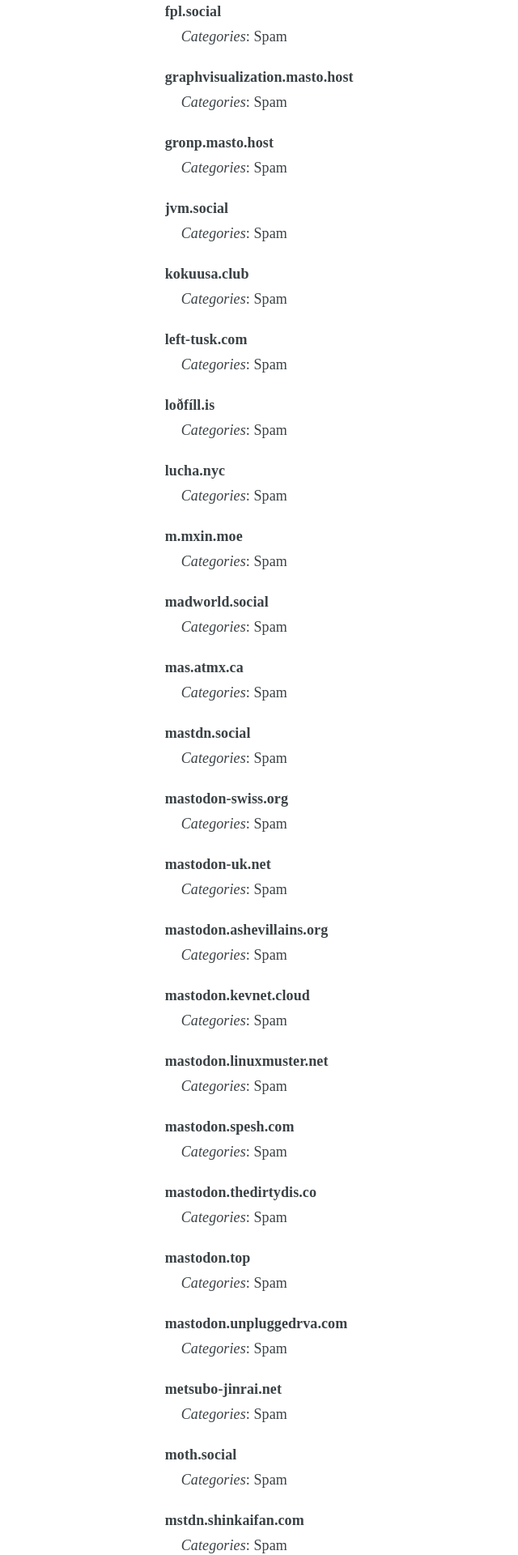
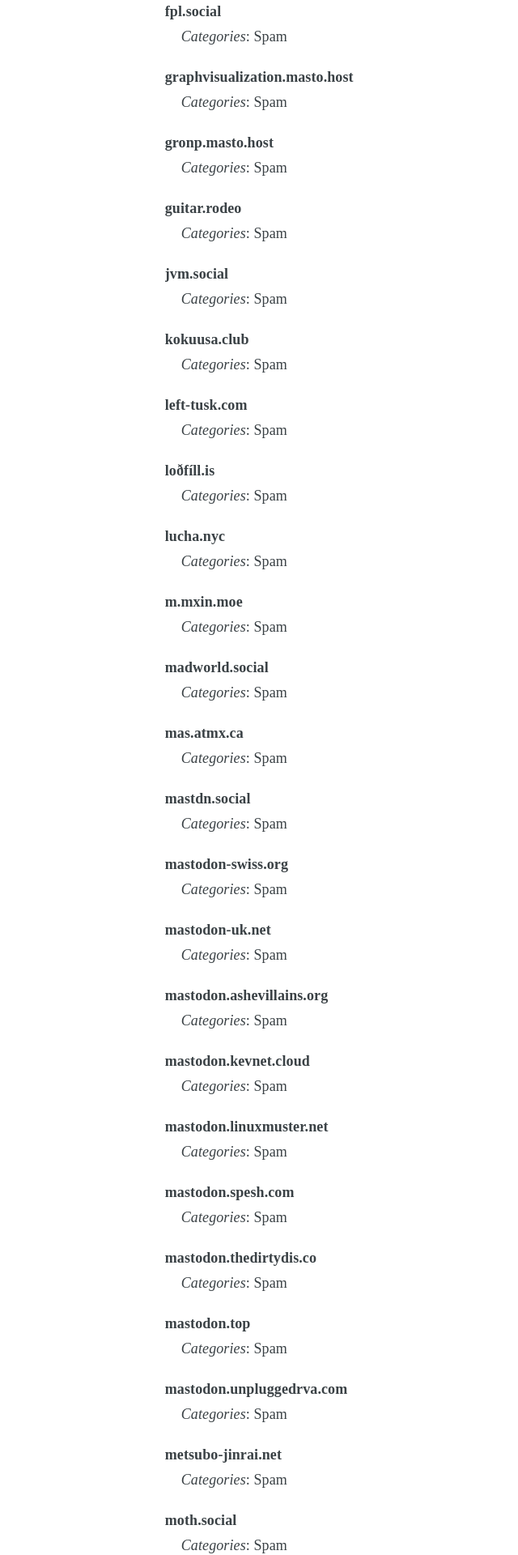
Before and after one commit to chaossocial/meta, a Jekyll site: the page built from federation.md, in a window 1280 px wide. Shown: the part 2045-3965 px from the top of the page at 81% size, without its empty margins (226-866 px from the left). Built offline with Jekyll 4.4.1, drawn with Linux system fonts in a browser that asks for light colours; some of the changed text lies outside the part shown.

Commit message:
Limit guitar.rodeo

```diff
--- a/_data/limited_instances.json
+++ b/_data/limited_instances.json
@@ -133,6 +133,15 @@
   },
   {
     "instance": "gronp.masto.host",
+    "tags": [
+      "SPAM"
+    ],
+    "receipts": [],
+    "comment_en": "",
+    "comment_de": ""
+  },
+  {
+    "instance": "guitar.rodeo",
     "tags": [
       "SPAM"
     ],
```
